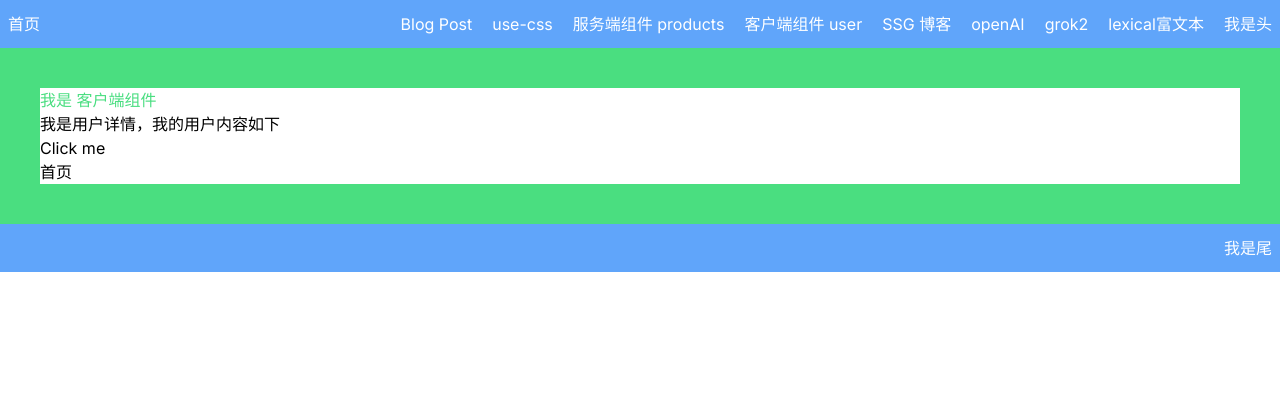
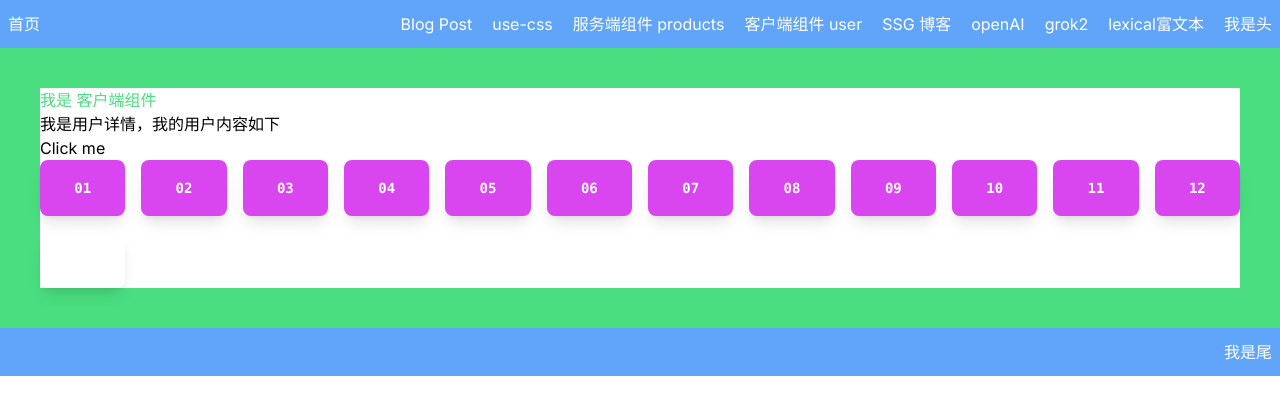
Before and after one commit to vistwang/next-frame, a Next.js app: page /user in a window 1280 px wide. Shown: the top 414 px of the page. Built offline with nearby package versions, Linux system fonts and the light colour scheme.

Commit message:
feat: style

```diff
--- a/src/app/user/page.tsx
+++ b/src/app/user/page.tsx
@@ -11,11 +11,21 @@ export default function Index() {
     <div className="border-green-400 border-40">
     <h1 className='text-green-400'>我是 客户端组件</h1>
     <ClientComponentExample />
-    <p>
-    <Link href="/">
-      首页
-      </Link>
-    </p>
+    <div className="grid gap-4 grid-cols-12 font-mono text-white text-sm text-center font-bold leading-6 bg-stripes-fuchsia rounded-lg">
+      <div className="p-4 rounded-lg shadow-lg bg-fuchsia-500">01</div>
+      <div className="p-4 rounded-lg shadow-lg bg-fuchsia-500">02</div>
+      <div className="p-4 rounded-lg shadow-lg bg-fuchsia-500">03</div>
+      <div className="p-4 rounded-lg shadow-lg bg-fuchsia-500">04</div>
+      <div className="p-4 rounded-lg shadow-lg bg-fuchsia-500">05</div>
+      <div className="p-4 rounded-lg shadow-lg bg-fuchsia-500">06</div>
+      <div className="p-4 rounded-lg shadow-lg bg-fuchsia-500">07</div>
+      <div className="p-4 rounded-lg shadow-lg bg-fuchsia-500">08</div>
+      <div className="p-4 rounded-lg shadow-lg bg-fuchsia-500">09</div>
+      <div className="p-4 rounded-lg shadow-lg bg-fuchsia-500">10</div>
+      <div className="p-4 rounded-lg shadow-lg bg-fuchsia-500">11</div>
+      <div className="p-4 rounded-lg shadow-lg bg-fuchsia-500">12</div>
+      <div className="p-4 rounded-lg shadow-lg bg-stripes-pink">13</div>
+    </div>
     </div>
   )
 }
```
